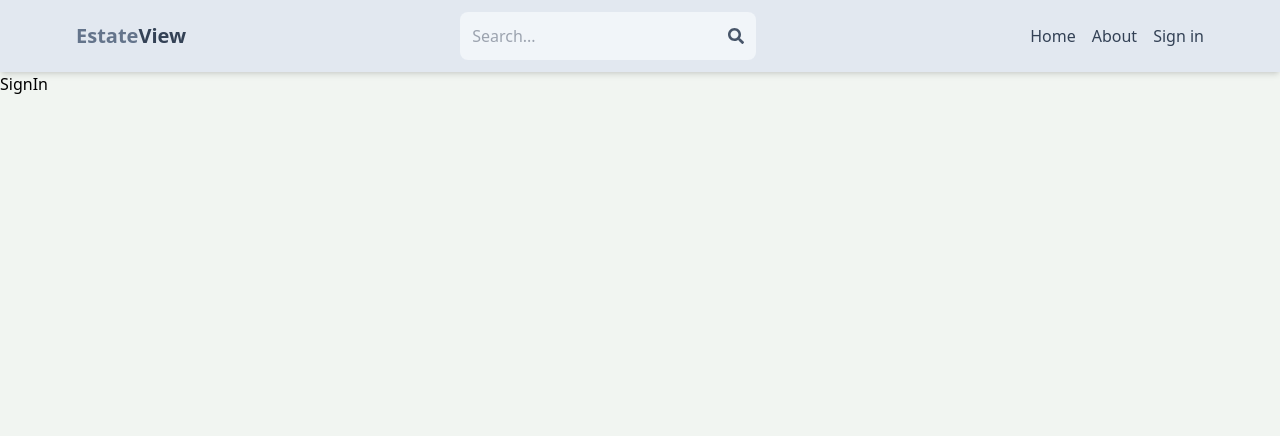
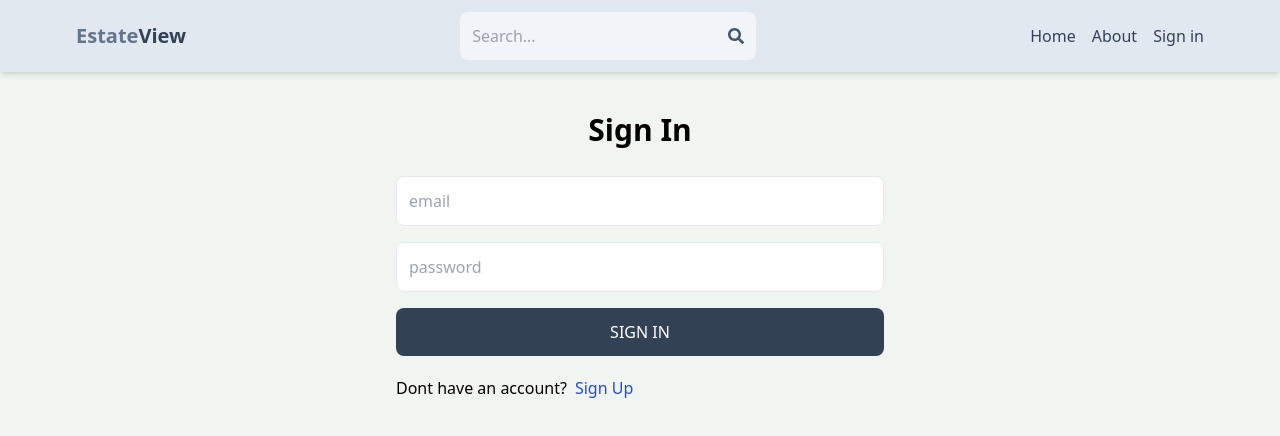
Before and after one commit to Ajsinghh/Estate-View, a React (Vite) app in the folder client/: page /sign-in in a window 1280 px wide. Shown: the top 436 px of the page. Built offline with nearby package versions, Linux system fonts and the light colour scheme.

Commit message:
complete signin page functionality

```diff
--- a/client/src/pages/SignIn.jsx
+++ b/client/src/pages/SignIn.jsx
@@ -1,9 +1,72 @@
+import { useState } from "react";
+import { Link, useNavigate } from "react-router-dom";
 
+function SignIn() {
+  const [formData, setFormData] = useState({});
+  const [error, setError] = useState(null);
+  const [loading, setLoading] = useState(false);
+  const navigate = useNavigate();
+  const handleChange = (e) => {
+    setFormData({
+      ...formData,
+      [e.target.id]: e.target.value,
+    });
+  };
+  const handleSubmit = async (e) => {
+    e.preventDefault();
+    setLoading(true);
+    const res = await fetch("/api/auth/sign-in", {
+      method: "POST",
+      headers: {
+        "Content-Type": "application/json",
+      },
+      body: JSON.stringify(formData),
+    });
+    const data = await res.json();
 
-const SignIn = () => {
+    if (data.success === false) {
+      setLoading(false);
+      setError(data.message);
+      return;
+    }
+    setError(null);
+    setLoading(false);
+    navigate("/");
+  };
   return (
-    <div>SignIn</div>
-  )
+    <div className="p-3 max-w-lg mx-auto">
+      <h1 className="text-3xl text-center font-semibold my-7">Sign In</h1>
+      <form onSubmit={handleSubmit} className="flex flex-col gap-4">
+        <input
+          type="email"
+          placeholder="email"
+          className="border p-3 rounded-lg"
+          id="email"
+          onChange={handleChange}
+        ></input>
+        <input
+          type="password"
+          placeholder="password"
+          className="border p-3 rounded-lg"
+          id="password"
+          onChange={handleChange}
+        ></input>
+        <button
+          disabled={loading}
+          className="bg-slate-700 text-white p-3 rounded-lg uppercase hover:opacity-95 disabled:opacity-80"
+        >
+          {loading ? "loading..." : "Sign In"}
+        </button>
+      </form>
+      <div className="flex gap-2 mt-5">
+        <p>Dont have an account?</p>
+        <Link to="/sign-up">
+          <span className="text-blue-700">Sign Up</span>
+        </Link>
+      </div>
+      {error && <p className="text-red-500 mt-5">{error}</p>}
+    </div>
+  );
 }
 
-export default SignIn
+export default SignIn;
```
